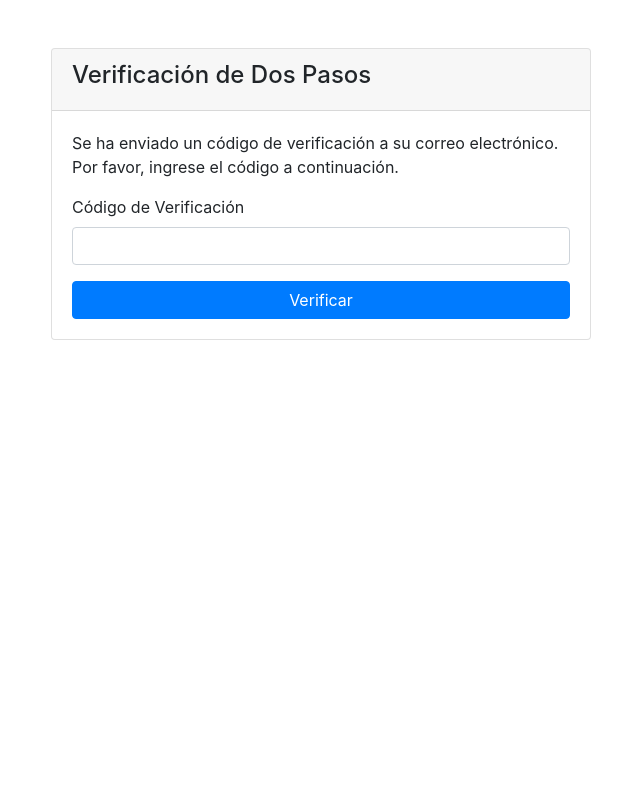
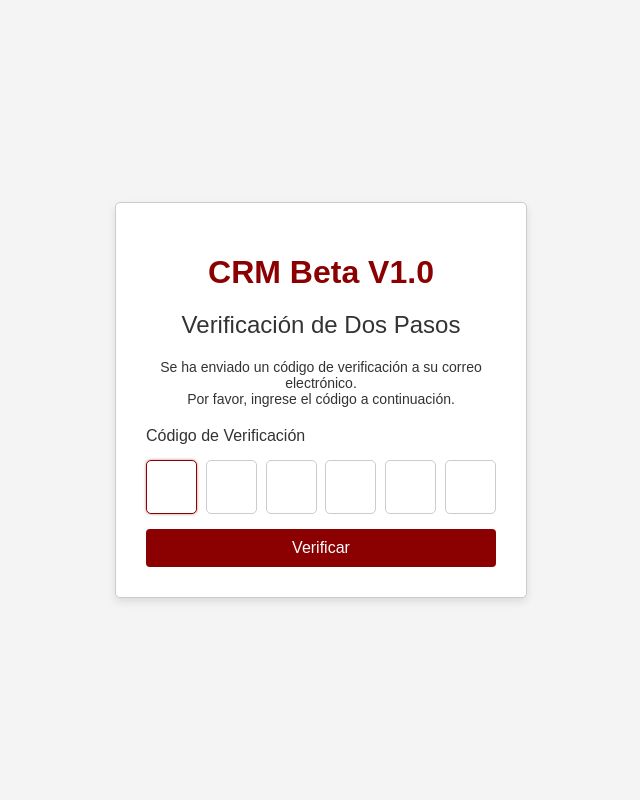
Before and after one commit to sistemasmgsa/crmbeta, a PHP site: page /index.php?action=verify_code in a window 1280 px wide. Shown: the whole page, without its empty margins (319-959 px from the left). Run offline with PHP 8.4, Linux system fonts and the light colour scheme; the visitor is signed in with stand-in values (Sample User, id 1); a stand-in replaces the project's code that opens the database connection; some libraries are stand-ins or nearby versions.

Commit message:
ACTUALIZACION

```diff
--- a/controllers/login_controller.php
+++ b/controllers/login_controller.php
@@ -39,10 +39,114 @@ class LoginController extends Controller {
                     // generarCodigoVerificacion() devuelve el código directamente
                     $codigo = $usuario->generarCodigoVerificacion($row['id_usuario']);
 
-                    // Enviar correo con el código
-                    $asunto = 'Código de Verificación';
-                    $cuerpo = "Su código de verificación es: <b>$codigo</b>";
-                    enviar_correo($row['correo_usuario'], $asunto, $cuerpo);
+
+
+                // Enviar correo con diseño HTML moderno
+                $asunto = 'Codigo de verificacion para inicio de sesion CRM';
+
+                $logo_url = SITE_URL . 'assets/img/logo.png'; // Cambia luego por tu logo real
+
+                $cuerpo = '
+                <!DOCTYPE html>
+                <html lang="es">
+                <head>
+                <meta charset="UTF-8">
+                <meta name="viewport" content="width=device-width, initial-scale=1.0">
+                <title>Codigo de Verificacion</title>
+                <style>
+                    body {
+                        font-family: Arial, sans-serif;
+                        background-color: #f4f4f4;
+                        margin: 0;
+                        padding: 0;
+                    }
+                    .container {
+                        max-width: 600px;
+                        margin: 40px auto;
+                        background-color: #fff;
+                        border-radius: 8px;
+                        overflow: hidden;
+                        box-shadow: 0 2px 6px rgba(0,0,0,0.1);
+                    }
+                    .header {
+                        background-color: #8B0000; /* Dark Red */
+                        color: white;
+                        text-align: center;
+                        padding: 20px;
+                        font-size: 20px;
+                        font-weight: bold;
+                    }
+                    .logo {
+                        text-align: center;
+                        margin-top: 20px;
+                    }
+                    .logo img {
+                        width: 150px;
+                        height: auto;
+                    }
+                    .body {
+                        padding: 30px;
+                        color: #333;
+                        line-height: 1.6;
+                    }
+                    .code-box {
+                        text-align: center;
+                        background-color: #f3f3f3;
+                        padding: 15px;
+                        border-radius: 6px;
+                        font-size: 26px;
+                        font-weight: bold;
+                        letter-spacing: 3px;
+                        margin: 25px 0;
+                        color: #000;
+                    }
+                    .footer {
+                        text-align: center;
+                        font-size: 12px;
+                        color: #777;
+                        border-top: 1px solid #eaeaea;
+                        padding: 15px;
+                        background-color: #fafafa;
+                    }
+                </style>
+                </head>
+                <body>
+                    <div class="container">
+                        <div class="logo">
+                            <img src="' . $logo_url . '" alt="Logo CRM Beta">
+                        </div>
+
+                        <div style="
+                            background-color: #8B0000;
+                            color: white;
+                            text-align: center;
+                            padding: 20px;
+                            font-size: 20px;
+                            font-weight: bold;
+                        ">
+                            Verificacion de inicio de sesion
+                        </div>
+
+                        <div class="body">
+                            <p>Hola <b>' . htmlspecialchars($row['nombre_usuario'] ?? 'Usuario') . '</b>,</p>
+                            <p>Se ha solicitado un inicio de sesion en tu cuenta. Utiliza el siguiente codigo para completar el proceso:</p>
+                            <div class="code-box">' . $codigo . '</div>
+                            <p>Este codigo expirara en <b>10 minutos</b>.</p>
+                            <p>Si no has solicitado este codigo, por favor cambia tu clave inmediatamente y contacta al equipo de soporte.</p>
+                        </div>
+
+                        <div class="footer">
+                            Copyright ' . date("Y") . ' - CRM Beta. Todos los derechos reservados.
+                        </div>
+                    </div>
+                </body>
+                </html>
+                ';
+
+                enviar_correo($row['correo_usuario'], $asunto, $cuerpo);
+
+
+
 
                     // Guardar en sesión
                     $_SESSION['id_usuario_verificar'] = $row['id_usuario'];
--- a/views/login/verify_code.php
+++ b/views/login/verify_code.php
@@ -1,36 +1,145 @@
-
 <!DOCTYPE html>
 <html lang="es">
 <head>
     <meta charset="UTF-8">
     <meta name="viewport" content="width=device-width, initial-scale=1.0">
-    <title>Verificación de Dos Pasos</title>
-    <link rel="stylesheet" href="https://stackpath.bootstrapcdn.com/bootstrap/4.5.2/css/bootstrap.min.css">
+    <title>Verificación de Dos Pasos - CRM Beta</title>
+    <link rel="stylesheet" href="<?php echo SITE_URL; ?>assets/css/style.css">
+    <style>
+        body {
+            font-family: Arial, sans-serif;
+            margin: 0;
+            background-color: #f4f4f4;
+            color: #333;
+        }
+        .verify-container {
+            width: 100%;
+            height: 100vh;
+            display: flex;
+            justify-content: center;
+            align-items: center;
+        }
+        .verify-form {
+            width: 350px;
+            padding: 30px;
+            border: 1px solid #ccc;
+            border-radius: 5px;
+            background-color: #fff;
+            box-shadow: 0 4px 8px rgba(0,0,0,0.1);
+        }
+        .verify-form h1 {
+            text-align: center;
+            color: #8B0000;
+            margin-bottom: 10px;
+            font-family: Arial, sans-serif;
+        }
+        .verify-form h2 {
+            text-align: center;
+            margin-bottom: 20px;
+            font-weight: normal;
+        }
+        .verify-form p {
+            text-align: center;
+            font-size: 14px;
+            margin-bottom: 20px;
+        }
+        .code-inputs {
+            display: flex;
+            justify-content: space-between;
+            margin: 15px 0;
+        }
+        .code-inputs input {
+            width: 45px;
+            height: 50px;
+            text-align: center;
+            font-size: 22px;
+            border: 1px solid #ccc;
+            border-radius: 5px;
+            outline: none;
+            transition: border-color 0.3s;
+        }
+        .code-inputs input:focus {
+            border-color: #8B0000;
+            box-shadow: 0 0 3px rgba(139,0,0,0.5);
+        }
+        .btn-primary {
+            background-color: #8B0000;
+            border: none;
+            padding: 10px;
+            color: #fff;
+            font-size: 16px;
+            border-radius: 4px;
+            width: 100%;
+            cursor: pointer;
+            transition: background-color 0.3s;
+        }
+        .btn-primary:hover {
+            background-color: #a00000;
+        }
+        .error-message {
+            color: #dc3545;
+            margin-bottom: 15px;
+            text-align: center;
+        }
+    </style>
 </head>
 <body>
-    <div class="container">
-        <div class="row justify-content-center">
-            <div class="col-md-6 mt-5">
-                <div class="card">
-                    <div class="card-header">
-                        <h4>Verificación de Dos Pasos</h4>
-                    </div>
-                    <div class="card-body">
-                        <p>Se ha enviado un código de verificación a su correo electrónico. Por favor, ingrese el código a continuación.</p>
-                        <?php if (isset($data['error'])): ?>
-                            <div class="alert alert-danger"><?php echo $data['error']; ?></div>
-                        <?php endif; ?>
-                        <form action="<?php echo SITE_URL; ?>index.php?controller=login&action=verify_code" method="post">
-                            <div class="form-group">
-                                <label for="codigo">Código de Verificación</label>
-                                <input type="text" name="codigo" id="codigo" class="form-control" required>
-                            </div>
-                            <button type="submit" class="btn btn-primary btn-block">Verificar</button>
-                        </form>
-                    </div>
+    <div class="verify-container">
+        <div class="verify-form">
+            <h1>CRM Beta V1.0</h1>
+            <h2>Verificación de Dos Pasos</h2>
+            <p>Se ha enviado un código de verificación a su correo electrónico.<br>Por favor, ingrese el código a continuación.</p>
+
+            <?php if (isset($data['error'])): ?>
+                <p class="error-message"><?php echo $data['error']; ?></p>
+            <?php endif; ?>
+
+            <form id="verifyForm" action="<?php echo SITE_URL; ?>index.php?controller=login&action=verify_code" method="post">
+                <label for="codigo">Código de Verificación</label>
+                <div class="code-inputs">
+                    <input type="text" maxlength="1" inputmode="numeric" pattern="[0-9]*" required>
+                    <input type="text" maxlength="1" inputmode="numeric" pattern="[0-9]*" required>
+                    <input type="text" maxlength="1" inputmode="numeric" pattern="[0-9]*" required>
+                    <input type="text" maxlength="1" inputmode="numeric" pattern="[0-9]*" required>
+                    <input type="text" maxlength="1" inputmode="numeric" pattern="[0-9]*" required>
+                    <input type="text" maxlength="1" inputmode="numeric" pattern="[0-9]*" required>
                 </div>
-            </div>
+                <input type="hidden" name="codigo" id="codigo">
+                <button type="submit" class="btn-primary">Verificar</button>
+            </form>
         </div>
     </div>
+
+    <script>
+        const inputs = document.querySelectorAll('.code-inputs input');
+        const hiddenInput = document.getElementById('codigo');
+        const form = document.getElementById('verifyForm');
+
+        // Foco inicial
+        inputs[0].focus();
+
+        // Manejo de escritura y movimiento entre cuadros
+        inputs.forEach((input, index) => {
+            input.addEventListener('input', (e) => {
+                e.target.value = e.target.value.replace(/[^0-9]/g, ''); // Solo números
+                if (e.target.value && index < inputs.length - 1) {
+                    inputs[index + 1].focus();
+                }
+            });
+
+            input.addEventListener('keydown', (e) => {
+                if (e.key === 'Backspace' && !e.target.value && index > 0) {
+                    inputs[index - 1].focus();
+                }
+            });
+        });
+
+        // Al enviar el formulario, unir los dígitos
+        form.addEventListener('submit', (e) => {
+            let code = '';
+            inputs.forEach(input => code += input.value);
+            hiddenInput.value = code;
+        });
+    </script>
 </body>
 </html>
```
Also changed, not shown: assets/img/logo.png (added).
